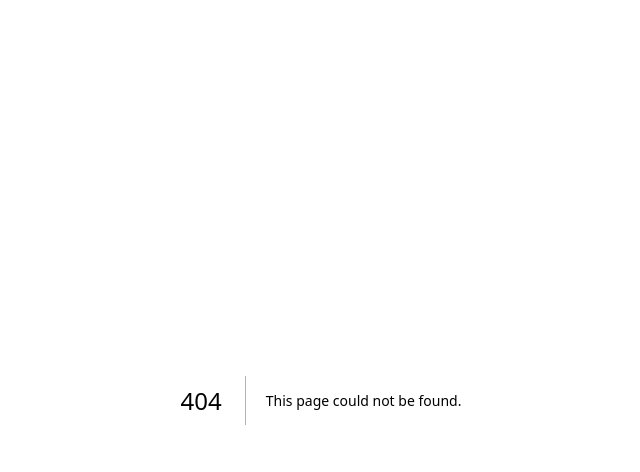
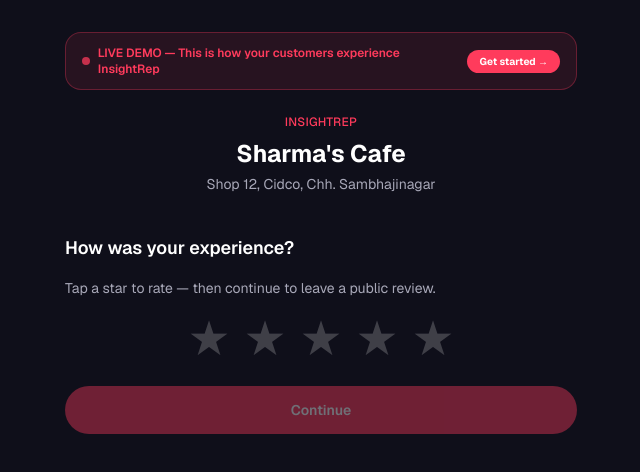
Before and after one commit to insightmediacoin-dev/insightrep, a Next.js app: page /demo in a window 1280 px wide. Before the commit this address had no page. Shown: the top 472 px of the page, without its empty margins (319-959 px from the left). Built offline with nearby package versions, Linux system fonts and the light colour scheme.

Commit message:
feat: live demo link in navbar

```diff
--- /dev/null
+++ b/app/demo/page.js
@@ -0,0 +1,190 @@
+"use client";
+
+import { useCallback, useState } from "react";
+import Link from "next/link";
+
+const DEMO_BUSINESS = {
+  name: "Sharma's Cafe",
+  address: "Shop 12, Cidco, Chh. Sambhajinagar",
+  gmb_link: "https://qr.insightmedia.co.in",
+};
+
+const DEMO_REVIEWS = [
+  "Sharma's Cafe in Cidco is an absolute gem! The Cold Coffee was perfectly brewed and the Croissant was fresh out of the oven. Friendly staff and a cozy ambiance — easily the best cafe near MGM in Sambhajinagar. Highly recommend!",
+  "Had a wonderful experience at Sharma's Cafe! The service was warm and attentive, and the Pasta was absolutely delicious. Love how they've created such a relaxing space in Cidco. Will definitely be back with friends!",
+  "One of the best cafes in Chh. Sambhajinagar! Sharma's Cafe never disappoints — the Cold Coffee is a must-try and the staff always makes you feel welcome. Perfect spot for a quick bite or a long catch-up session.",
+];
+
+const CHIPS = [
+  { id: "food", label: "Food" },
+  { id: "service", label: "Service" },
+  { id: "products", label: "Products" },
+  { id: "ambiance", label: "Ambiance" },
+];
+
+export default function DemoPage() {
+  const [step, setStep] = useState("rating");
+  const [rating, setRating] = useState(null);
+  const [hoverRating, setHoverRating] = useState(null);
+  const [aspects, setAspects] = useState([]);
+  const [selected, setSelected] = useState(0);
+  const [copied, setCopied] = useState(false);
+
+  const preview = hoverRating ?? rating ?? 0;
+
+  let positiveLabel = "";
+  if (rating === 3) positiveLabel = "Good";
+  else if (rating === 4) positiveLabel = "Very Good";
+  else if (rating === 5) positiveLabel = "Excellent!";
+
+  const toggleAspect = useCallback((id) => {
+    setAspects((prev) => prev.includes(id) ? prev.filter((a) => a !== id) : [...prev, id]);
+  }, []);
+
+  function simulateCopy() {
+    setCopied(true);
+    setTimeout(() => setStep("success"), 800);
+  }
+
+  return (
+    <div className="min-h-[100dvh] bg-navy px-4 py-8 pb-16">
+
+      {/* Demo banner */}
+      <div className="mx-auto max-w-lg mb-6">
+        <div className="rounded-2xl border border-accent/30 bg-accent/10 px-4 py-3 flex items-center justify-between gap-3">
+          <div className="flex items-center gap-2">
+            <span className="h-2 w-2 rounded-full bg-accent animate-pulse" />
+            <p className="text-xs font-semibold text-accent">LIVE DEMO — This is how your customers experience InsightRep</p>
+          </div>
+          <Link href="/login" className="shrink-0 rounded-full bg-accent px-3 py-1 text-[10px] font-bold text-white hover:brightness-110">
+            Get started →
+          </Link>
+        </div>
+      </div>
+
+      <div className="mx-auto max-w-lg">
+        <p className="text-center text-xs font-medium uppercase tracking-wide text-accent">InsightRep</p>
+        <h1 className="mt-2 text-center text-2xl font-bold text-white">{DEMO_BUSINESS.name}</h1>
+        <p className="mt-1 text-center text-sm text-text-muted">{DEMO_BUSINESS.address}</p>
+
+        {/* Rating step */}
+        {step === "rating" && (
+          <section className="mt-10 space-y-4">
+            <h2 className="text-lg font-semibold text-white">How was your experience?</h2>
+            <p className="text-sm text-text-muted">Tap a star to rate — then continue to leave a public review.</p>
+            <div className="flex flex-wrap items-center justify-center gap-1.5 sm:gap-2" onMouseLeave={() => setHoverRating(null)}>
+              {[1, 2, 3, 4, 5].map((n) => (
+                <button
+                  key={n}
+                  type="button"
+                  onMouseEnter={() => setHoverRating(n)}
+                  onClick={() => setRating(n)}
+                  className={`flex min-h-[48px] min-w-[48px] items-center justify-center rounded-xl text-[clamp(2.5rem,11vw,3rem)] leading-none transition-all hover:scale-110 ${
+                    preview >= n ? "text-[#F4B400] drop-shadow-[0_0_14px_rgba(244,180,0,0.45)]" : "text-white/20"
+                  }`}
+                >★</button>
+              ))}
+            </div>
+            {rating !== null && rating <= 2 && (
+              <div className="rounded-xl border border-red-500/50 bg-red-950/95 p-4 text-center text-sm text-red-50">
+                We&apos;re sorry to hear that! Please contact us directly so we can make it right.
+              </div>
+            )}
+            {positiveLabel && <p className="text-center text-xl font-bold text-[#F4B400]">{positiveLabel}</p>}
+            <button
+              type="button"
+              disabled={!rating || rating < 3}
+              onClick={() => setStep("aspects")}
+              className="mt-6 flex h-12 w-full items-center justify-center rounded-full bg-accent text-sm font-semibold text-white disabled:opacity-40"
+            >
+              Continue
+            </button>
+          </section>
+        )}
+
+        {/* Aspects step */}
+        {step === "aspects" && (
+          <section className="mt-10 space-y-6">
+            <button type="button" onClick={() => setStep("rating")} className="text-sm text-text-muted hover:text-white">← Back</button>
+            <h2 className="text-lg font-semibold text-white">What stood out?</h2>
+            <p className="text-sm text-text-muted">Pick any that apply.</p>
+            <div className="flex flex-wrap gap-2">
+              {CHIPS.map((c) => {
+                const on = aspects.includes(c.id);
+                return (
+                  <button key={c.id} type="button" onClick={() => toggleAspect(c.id)}
+                    className={`rounded-full border px-4 py-2 text-sm font-medium transition ${on ? "border-accent bg-accent/15 text-accent" : "border-white/15 text-text-muted hover:border-white/30 hover:text-white"}`}>
+                    {c.label}
+                  </button>
+                );
+              })}
+            </div>
+            <button type="button" onClick={() => setStep("generating")}
+              className="flex h-12 w-full items-center justify-center rounded-full bg-accent text-sm font-semibold text-white">
+              Generate review options
+            </button>
+          </section>
+        )}
+
+        {/* Generating */}
+        {step === "generating" && (
+          <div className="mt-16 flex flex-col items-center gap-4 text-text-muted">
+            <div className="h-10 w-10 animate-spin rounded-full border-2 border-accent border-t-transparent" />
+            <p className="text-sm">Writing three options for you…</p>
+            {setTimeout(() => { if (step === "generating") setStep("pick"); }, 1500) && null}
+          </div>
+        )}
+
+        {/* Pick step */}
+        {step === "pick" && (
+          <section className="mt-10 space-y-6">
+            <h2 className="text-lg font-semibold text-white">Pick one to copy</h2>
+            <div className="space-y-3">
+              {DEMO_REVIEWS.map((text, i) => (
+                <button key={i} type="button" onClick={() => setSelected(i)}
+                  className={`w-full rounded-2xl border p-4 text-left text-sm leading-relaxed transition ${
+                    selected === i ? "border-accent bg-accent/10 text-white" : "border-white/10 bg-navy-muted/40 text-text-muted hover:border-white/25"
+                  }`}>
+                  {text}
+                </button>
+              ))}
+            </div>
+            <button type="button" onClick={simulateCopy}
+              className="flex h-12 w-full items-center justify-center rounded-full bg-accent text-sm font-semibold text-white hover:brightness-110">
+              {copied ? "Copied! ✓" : "Copy & open Google"}
+            </button>
+          </section>
+        )}
+
+        {/* Success step */}
+        {step === "success" && (
+          <section className="mt-16 flex flex-col items-center gap-6 text-center">
+            <div className="flex h-20 w-20 items-center justify-center rounded-full bg-green-500/20 text-5xl">✅</div>
+            <div className="space-y-2">
+              <h2 className="text-2xl font-bold text-white">Review copied!</h2>
+              <p className="text-sm text-text-muted max-w-xs mx-auto">In real flow, customer is now redirected to Google to paste and post their review.</p>
+            </div>
+            <div className="rounded-2xl border border-white/10 bg-navy-muted/40 p-4 w-full text-left">
+              <p className="text-xs text-text-muted mb-2 uppercase tracking-wide font-medium">Review copied</p>
+              <p className="text-sm text-white leading-relaxed">{DEMO_REVIEWS[selected]}</p>
+            </div>
+
+            {/* CTA */}
+            <div className="w-full rounded-2xl border border-accent/30 bg-accent/5 p-6 space-y-3 text-center">
+              <p className="text-sm font-semibold text-white">Want this for your restaurant?</p>
+              <p className="text-xs text-text-muted">Setup takes 10 minutes. First review same day.</p>
+              <Link href="/login"
+                className="flex h-11 w-full items-center justify-center rounded-full bg-accent text-sm font-semibold text-white hover:brightness-110">
+                Get InsightRep — Rs.1,499/month
+              </Link>
+              <button type="button" onClick={() => { setStep("rating"); setRating(null); setAspects([]); setCopied(false); }}
+                className="text-xs text-text-muted hover:text-white">
+                Restart demo
+              </button>
+            </div>
+          </section>
+        )}
+      </div>
+    </div>
+  );
+}
--- a/app/page.js
+++ b/app/page.js
@@ -42,8 +42,11 @@ export default function LandingPage() {
             <span className="text-base font-semibold tracking-tight text-white">InsightRep</span>
           </Link>
           <nav className="flex items-center gap-2 sm:gap-3">
-            <Link href="/login" className="rounded-full border border-white/10 px-3 py-2 text-sm font-medium text-text-muted transition hover:border-white/20 hover:text-white sm:px-4">
-              Owner login
+  <Link href="/demo" className="rounded-full border border-white/10 px-3 py-2 text-sm font-medium text-text-muted transition hover:border-white/20 hover:text-white sm:px-4">
+    Live demo
+  </Link>
+  <Link href="/login" className="rounded-full border border-white/10 px-3 py-2 text-sm font-medium text-text-muted transition hover:border-white/20 hover:text-white sm:px-4">
+    Owner login
             </Link>
             <Link href="/login" className="rounded-full bg-accent px-3 py-2 text-sm font-semibold text-white shadow-[0_8px_24px_rgba(255,59,92,0.25)] transition hover:brightness-110 sm:px-4">
               Get started
```
